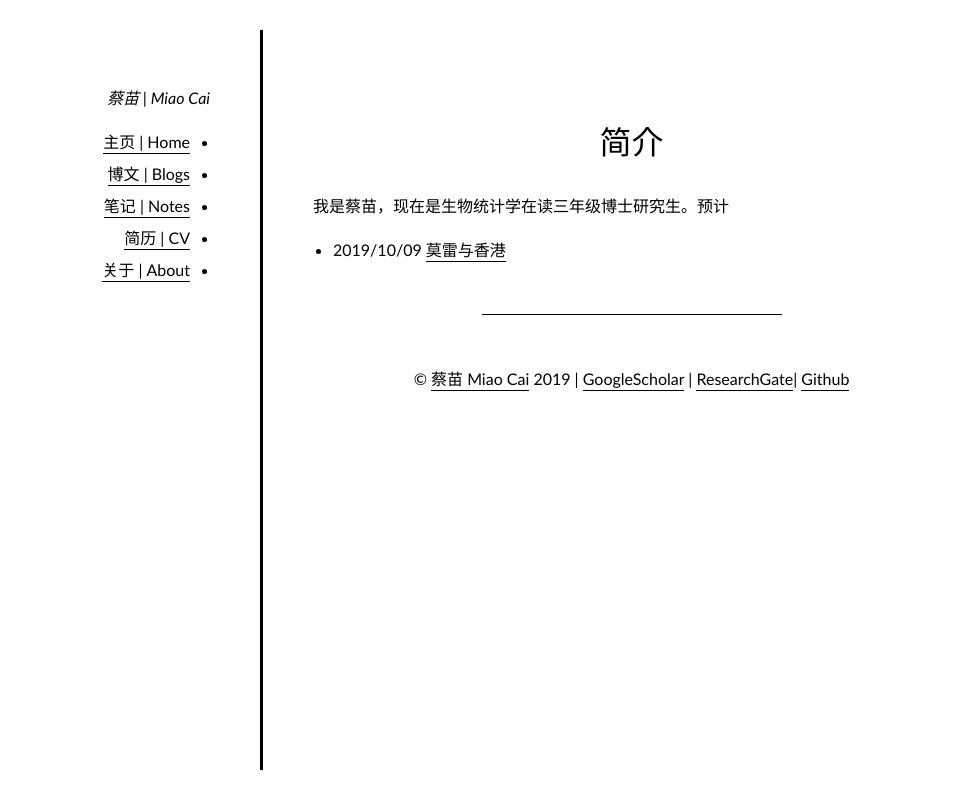
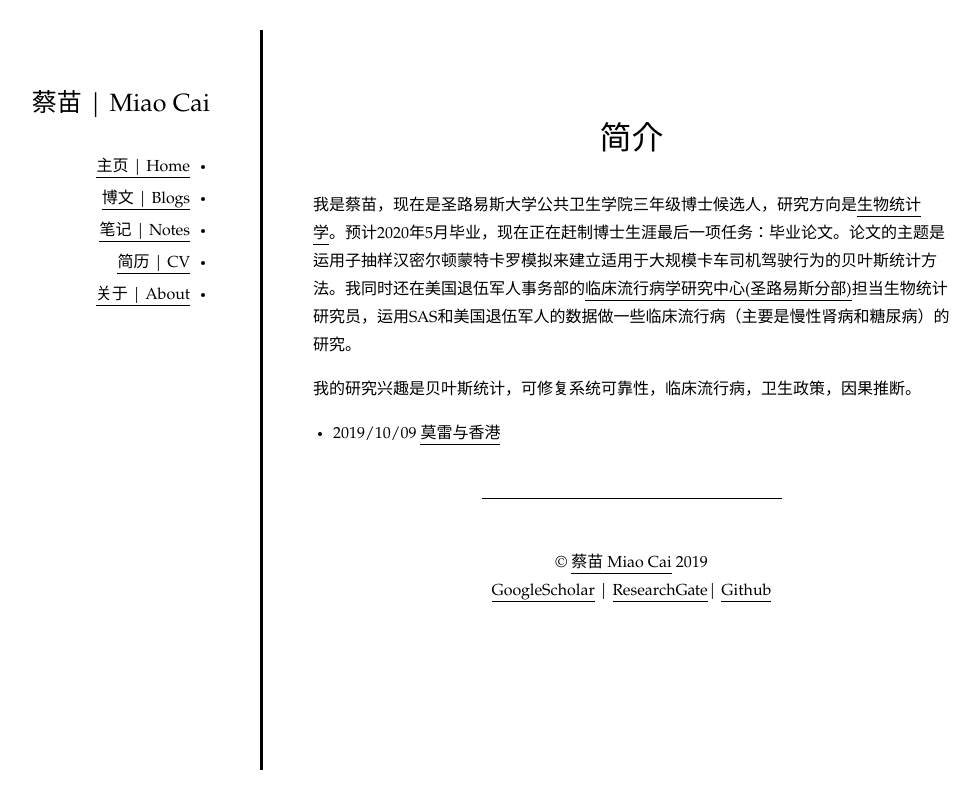
Before and after one commit to caimiao0714/caimiao0714.github.io, a plain HTML site: page index.html in a window 1280 px wide. Shown: the whole page, without its empty margins (160-1140 px from the left). Drawn offline with Linux system fonts and the light colour scheme.

Commit message:
add about me

```diff
--- a/css/fonts.css
+++ b/css/fonts.css
@@ -1,3 +1,4 @@
+/* original
 body {
   font-family: Optima, 'Lucida Sans', Calibri, Candara, Arial, 'source-han-serif-sc', 'Source Han Serif SC', 'Source Han Serif CN', 'Source Han Serif TC', 'Source Han Serif TW', 'Source Han Serif', 'Songti SC', 'Microsoft YaHei', sans-serif;
 }
@@ -7,3 +8,17 @@ code {
 pre code {
   font-family: Consolas, "Lucida Console", Monaco, 'STKaiti', 'KaiTi', 'SimKai', monospace;
 }
+*/
+
+body {
+  font-family: Palatino, "Palatino Linotype", "Palatino LT STD", Georgia, 'source-han-serif-sc', 'Source Han Serif SC', 'Source Han Serif CN', 'Source Han Serif TC', 'Source Han Serif TW', 'Source Han Serif', 'Songti SC', 'Microsoft YaHei', serif;
+}
+.home blockquote, .cn blockquote {
+  font-family: 'Palatino Linotype', 'Book Antiqua', Palatino, 'STKaiti', 'KaiTi', '楷体', 'SimKai', 'DFKai-SB', 'NSimSun', serif;
+}
+code {
+  font-family: Consolas, Courier, "Courier New", 'STKaiti', 'KaiTi', 'SimKai', monospace;
+}
+pre, code {
+  font-size: .95em;
+}
--- a/css/style.css
+++ b/css/style.css
@@ -185,7 +185,9 @@ body {
 }
 
 .masthead .tagline {
-  font-style: italic;
+  font-size: 25px;
+  /*font-style: italic;*/
+  /*font-weight: bold;*/
   text-align: right;
 }
 
--- a/index.html
+++ b/index.html
@@ -79,7 +79,8 @@
 
 <div class="section level1">
 <h1>简介</h1>
-<p>我是蔡苗，现在是生物统计学在读三年级博士研究生。预计</p>
+<p>我是蔡苗，现在是圣路易斯大学公共卫生学院三年级博士候选人，研究方向是<a href="https://www.slu.edu/public-health-social-justice">生物统计学</a>。预计2020年5月毕业，现在正在赶制博士生涯最后一项任务：毕业论文。论文的主题是运用子抽样汉密尔顿蒙特卡罗模拟来建立适用于大规模卡车司机驾驶行为的贝叶斯统计方法。我同时还在美国退伍军人事务部的<a href="https://www.stlouis.va.gov/services/Clinical_Epidemiology_Center.asp">临床流行病学研究中心(圣路易斯分部)</a>担当生物统计研究员，运用SAS和美国退伍军人的数据做一些临床流行病（主要是慢性肾病和糖尿病）的研究。</p>
+<p>我的研究兴趣是贝叶斯统计，可修复系统可靠性，临床流行病，卫生政策，因果推断。</p>
 </div>
 
 
@@ -101,7 +102,7 @@
 
 
   <hr>
-  <div class="copyright">&copy; <a href="caimiao0714.github.io">蔡苗 Miao Cai</a> 2019 | <a href="https://scholar.google.com/citations?user=kjFCzEkAAAAJ&amp;hl=en">GoogleScholar</a> | <a href="https://www.researchgate.net/profile/Miao_Cai2">ResearchGate</a>| <a href="https://github.com/caimiao0714">Github</a></div>
+  <div class="copyright">&copy; <a href="https://caimiao0714.github.io">蔡苗 Miao Cai</a> 2019 <br> <a href="https://scholar.google.com/citations?user=kjFCzEkAAAAJ&amp;hl=en">GoogleScholar</a> | <a href="https://www.researchgate.net/profile/Miao_Cai2">ResearchGate</a>| <a href="https://github.com/caimiao0714">Github</a></div>
 
   </footer>
   </article>
```
Also changed, not shown: 404.html (+1 -1 lines), blog/index.html (+1 -1 lines), blog/morey_hongkong/index.html (+1 -1 lines), categories/index.html (+1 -1 lines), tags/freedom/index.html (+1 -1 lines), tags/hongkong/index.html (+1 -1 lines), tags/index.html (+1 -1 lines).
